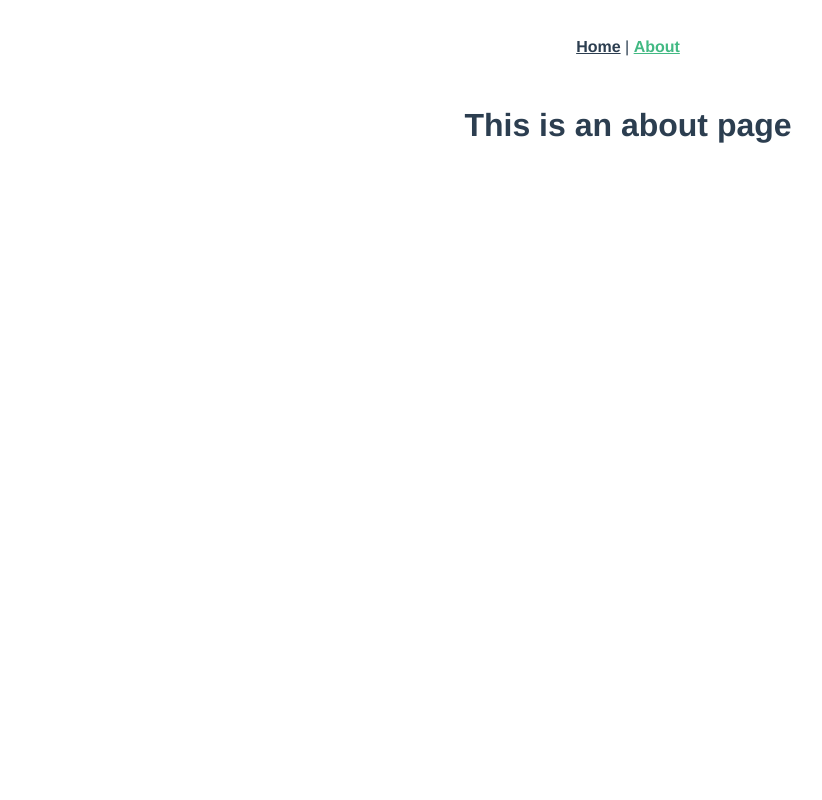
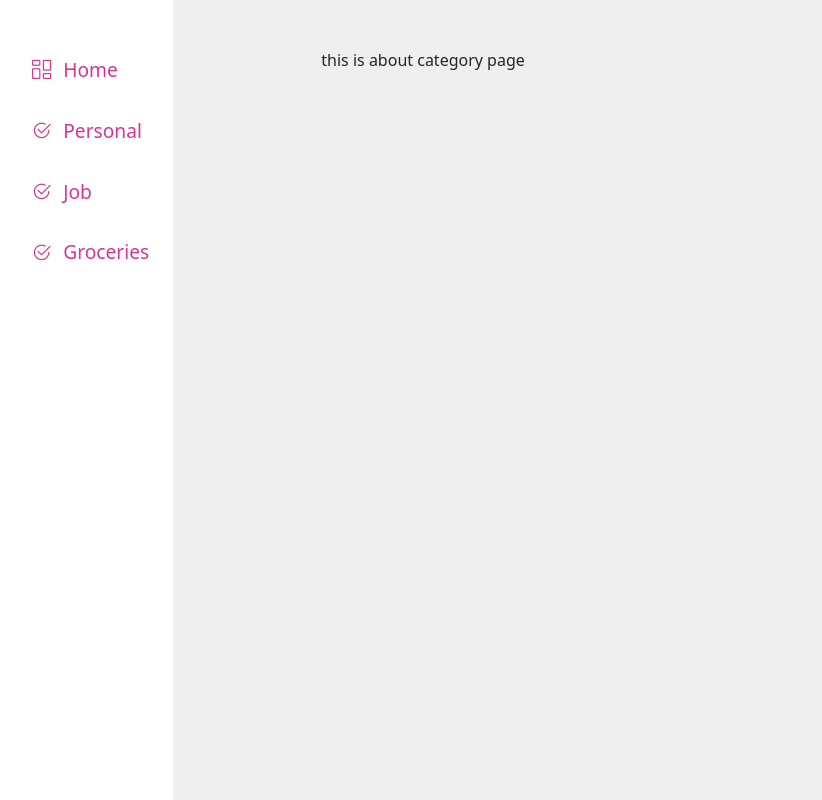
Before and after one commit to m-amirazmi/vue-todo-v2, a Vue app: page /about in a window 1280 px wide. Shown: the whole page, without its empty margins (12-834 px from the left). Built offline with nearby package versions, Linux system fonts and the light colour scheme.

Commit message:
sidebar with initial route setup

```diff
--- a/package.json
+++ b/package.json
@@ -8,6 +8,8 @@
     "lint": "vue-cli-service lint"
   },
   "dependencies": {
+    "@popperjs/core": "^2.9.3",
+    "bootstrap": "^5.1.0",
     "core-js": "^3.6.5",
     "vue": "^3.0.0",
     "vue-router": "^4.0.0-0"
--- a/src/App.vue
+++ b/src/App.vue
@@ -1,30 +1,98 @@
 <template>
-  <div id="nav">
-    <router-link to="/">Home</router-link> |
-    <router-link to="/about">About</router-link>
+  <div class="container-fluid ps-0 row">
+    <aside class="col-md-2">
+      <div class="sidebar">
+        <div class="links">
+            <router-link :class="{active: $route.name === 'home'}" :to="{name:'home'}">
+              <div class="link">
+                  <i class="bi bi-columns-gap"></i>
+                  <span>Home</span>
+              </div>
+            </router-link>
+          <div v-for="category in categories" :key="category.id">
+            <router-link :to="{name:'category', params: {category:category.name}}">
+              <div class="link d-flex align-items-center" :class="{active: $route.params.category === category.name}">
+                <i class="bi bi-check2-circle"></i>
+                <span>{{category.name}}</span>
+              </div>
+            </router-link>
+          </div>
+        </div>
+      </div>
+    </aside>
+    <main class="col-md-10">
+      <div class="container">
+        <div class="content">
+          <router-view/>
+        </div>
+      </div>
+    </main>
   </div>
-  <router-view/>
+
+  <!-- <div id="nav">
+  </div> -->
 </template>
 
+<script>
+export default {
+  data(){
+    return{
+      categories:[
+        { id:1, name:'personal' },
+        { id:2, name:'job' },
+        { id:3, name:'groceries' },
+      ]
+    }
+  },
+  updated(){
+    console.log(this.$route)
+  }
+}
+</script>
+
 <style lang="scss">
-#app {
-  font-family: Avenir, Helvetica, Arial, sans-serif;
-  -webkit-font-smoothing: antialiased;
-  -moz-osx-font-smoothing: grayscale;
-  text-align: center;
-  color: #2c3e50;
-}
+  @import '@/assets/scss/_variables.scss';
+  body{
+    background: $gray !important;
+  }
+  .sidebar{
+    position: sticky;
+    top: 0;
+    height: 100vh;
+    background: white;
+    padding: 40px 28px;
 
-#nav {
-  padding: 30px;
+    .links{
+      display: flex;
+      flex-direction: column;
 
-  a {
-    font-weight: bold;
-    color: #2c3e50;
+      .link{
+        padding: 12px;
+        margin: 4px;
 
-    &.router-link-exact-active {
-      color: #42b983;
+      }
+      .active {
+        background: $primary;
+        i,span{
+          color: white;
+        }
+        border-radius: $border-radius;
+        box-shadow: $box-shadow-sm;
+      }
+
+      i{
+        padding-right: 12px;
+      }
+    }
+
+    .links i, .links a{
+      text-transform: capitalize;
+      text-decoration: none;
+      font-size: 1.2rem;
+      color: $primary;
     }
   }
-}
+  .content{
+    padding: 48px 100px;
+  }
 </style>
--- /dev/null
+++ b/src/assets/scss/_variables.scss
@@ -0,0 +1,9 @@
+$gray: #efefef;
+$primary: rgba(214, 54, 145, 1);
+$dark: rgba(33, 34, 43, 1);
+$light-opacity: rgba(181, 184, 209, 0.2);
+$darker: rgba(24, 24, 33, 1);
+
+$border-radius: .25rem;
+
+$box-shadow-sm: 0 .125rem .25rem rgba(#000, .075);
--- /dev/null
+++ b/src/assets/scss/main.scss
@@ -0,0 +1,3 @@
+@import url("https://cdn.jsdelivr.net/npm/bootstrap-icons@1.5.0/font/bootstrap-icons.css");
+@import './variables.scss';
+@import 'node_modules/bootstrap/scss/bootstrap';
--- a/src/main.js
+++ b/src/main.js
@@ -1,5 +1,7 @@
 import { createApp } from 'vue'
 import App from './App.vue'
 import router from './router'
+import './assets/scss/main.scss'
 
 createApp(App).use(router).mount('#app')
+import 'bootstrap/dist/js/bootstrap.js';
--- a/src/router/index.js
+++ b/src/router/index.js
@@ -1,19 +1,18 @@
 import { createRouter, createWebHistory } from 'vue-router'
 import Home from '../views/Home.vue'
+import Category from '../views/Category.vue'
 
 const routes = [
   {
     path: '/',
-    name: 'Home',
+    name: 'home',
     component: Home
   },
   {
-    path: '/about',
-    name: 'About',
-    // route level code-splitting
-    // this generates a separate chunk (about.[hash].js) for this route
-    // which is lazy-loaded when the route is visited.
-    component: () => import(/* webpackChunkName: "about" */ '../views/About.vue')
+    path: '/:category',
+    name: 'category',
+    component: Category,
+    props: true
   }
 ]
 
--- a/src/views/About.vue
+++ /dev/null
@@ -1,5 +0,0 @@
-<template>
-  <div class="about">
-    <h1>This is an about page</h1>
-  </div>
-</template>
--- /dev/null
+++ b/src/views/Category.vue
@@ -0,0 +1,13 @@
+<template>
+  this is {{category}} category page
+</template>
+
+<script>
+export default {
+  props:['category']
+}
+</script>
+
+<style>
+
+</style>
--- a/src/views/Home.vue
+++ b/src/views/Home.vue
@@ -1,18 +1,10 @@
 <template>
-  <div class="home">
-    <img alt="Vue logo" src="../assets/logo.png">
-    <HelloWorld msg="Welcome to Your Vue.js App"/>
-  </div>
+  <h1>THis is home page</h1>
 </template>
 
 <script>
-// @ is an alias to /src
-import HelloWorld from '@/components/HelloWorld.vue'
 
 export default {
-  name: 'Home',
-  components: {
-    HelloWorld
-  }
+
 }
 </script>
```
Also changed, not shown: src/assets/logo.png (deleted), 1 other file (tests, documents, lock files or other folders).
